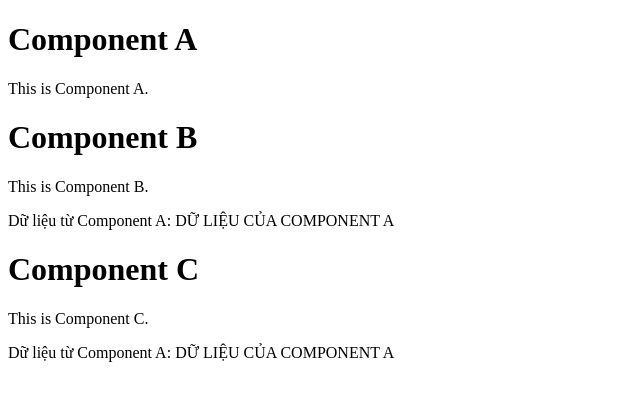
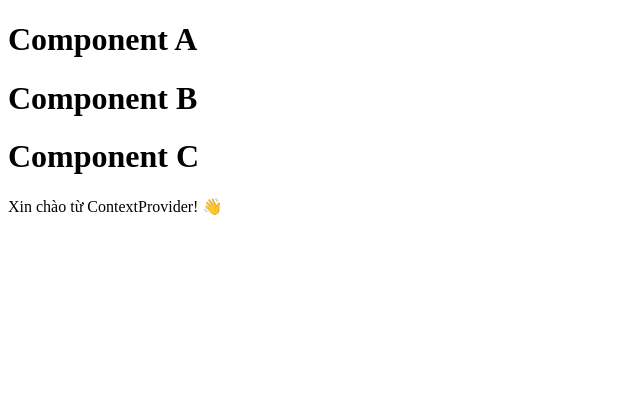
Before and after one commit to Quoc-Chung/React_Online, a React (Vite) app: page / in a window 1280 px wide. Shown: the top 400 px of the page, without its empty margins (0-640 px from the left). Built offline with nearby package versions, Linux system fonts and the light colour scheme.

Commit message:
context 1

```diff
--- a/src/App.jsx
+++ b/src/App.jsx
@@ -1,10 +1,9 @@
 
-import { Routes, Route } from 'react-router-dom';
 import ComponentA from './ComponentA';
 function App() {
   return (
     <>
-      <ComponentA></ComponentA>
+      <ComponentA />
     </>
   );
 }
--- a/src/ComponentA.jsx
+++ b/src/ComponentA.jsx
@@ -1,12 +1,13 @@
-import React from 'react';
-import ComponentB  from './ComponentB';
+import ContextProvider from './ContextProvider';
+import ComponentB from './ComponentB';
+
 export default function ComponentA() {
-const dulieu = "DỮ LIỆU CỦA COMPONENT A";
-    return (
-        <div>
+  return (
+    <ContextProvider>
+      <div>
         <h1>Component A</h1>
-        <p>This is Component A.</p>
-        <ComponentB dulieu={dulieu}></ComponentB>
-        </div>
-    );
+        <ComponentB />
+      </div>
+    </ContextProvider>
+  );
 }
--- a/src/ComponentB.jsx
+++ b/src/ComponentB.jsx
@@ -1,13 +1,10 @@
-import ComponentC  from "./ComponentC";
-export default function ComponentB(props) {
+import ComponentC from './ComponentC';
+
+export default function ComponentB() {
   return (
     <div>
       <h1>Component B</h1>
-      <p>This is Component B.</p>
-      <p>Dữ liệu từ Component A: {props.dulieu}</p>
-      {/* console.log("CompB nhận được:", props.dulieu); */}
-      <ComponentC dulieu={props.dulieu}></ComponentC>
-
+      <ComponentC />
     </div>
   );
 }
--- a/src/ComponentC.jsx
+++ b/src/ComponentC.jsx
@@ -1,10 +1,13 @@
-export default function ComponentC(props) {
-    return (
-        <div>
-        <h1>Component C</h1>
-        <p>This is Component C.</p>
-        <p>Dữ liệu từ Component A: {props.dulieu}</p>
+import { useContext } from 'react';
+import { MyContext } from './ContextProvider';
 
-        </div>
-    );
+export default function ComponentC() {
+  const contextcon = useContext(MyContext);
+
+  return (
+    <div>
+      <h1>Component C</h1>
+      <p>{contextcon}</p>
+    </div>
+  );
 }
--- /dev/null
+++ b/src/ContextProvider.jsx
@@ -0,0 +1,15 @@
+import React, { createContext } from 'react';
+
+export const MyContext = createContext("");
+
+const ContextProvider = ({ children }) => {
+  const dulieu = "Xin chào từ ContextProvider! 👋";
+
+  return (
+    <MyContext.Provider value={dulieu}>
+      {children}
+    </MyContext.Provider>
+  );
+};
+
+export default ContextProvider;
--- a/src/main.jsx
+++ b/src/main.jsx
@@ -5,8 +5,6 @@ import { BrowserRouter } from 'react-router-dom';
 
 ReactDOM.createRoot(document.getElementById('root')).render(
   <React.StrictMode>
-    <BrowserRouter>
       <App />
-    </BrowserRouter>
   </React.StrictMode>
 );
```
